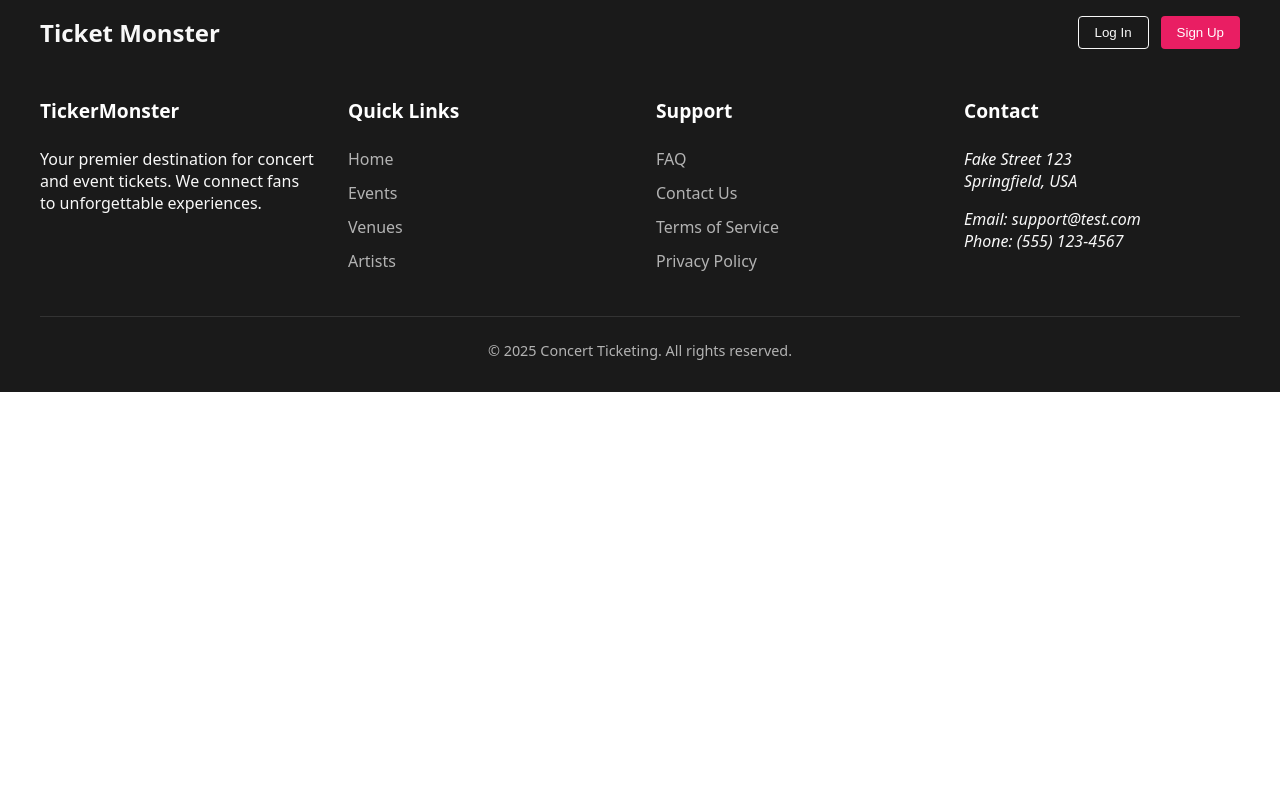
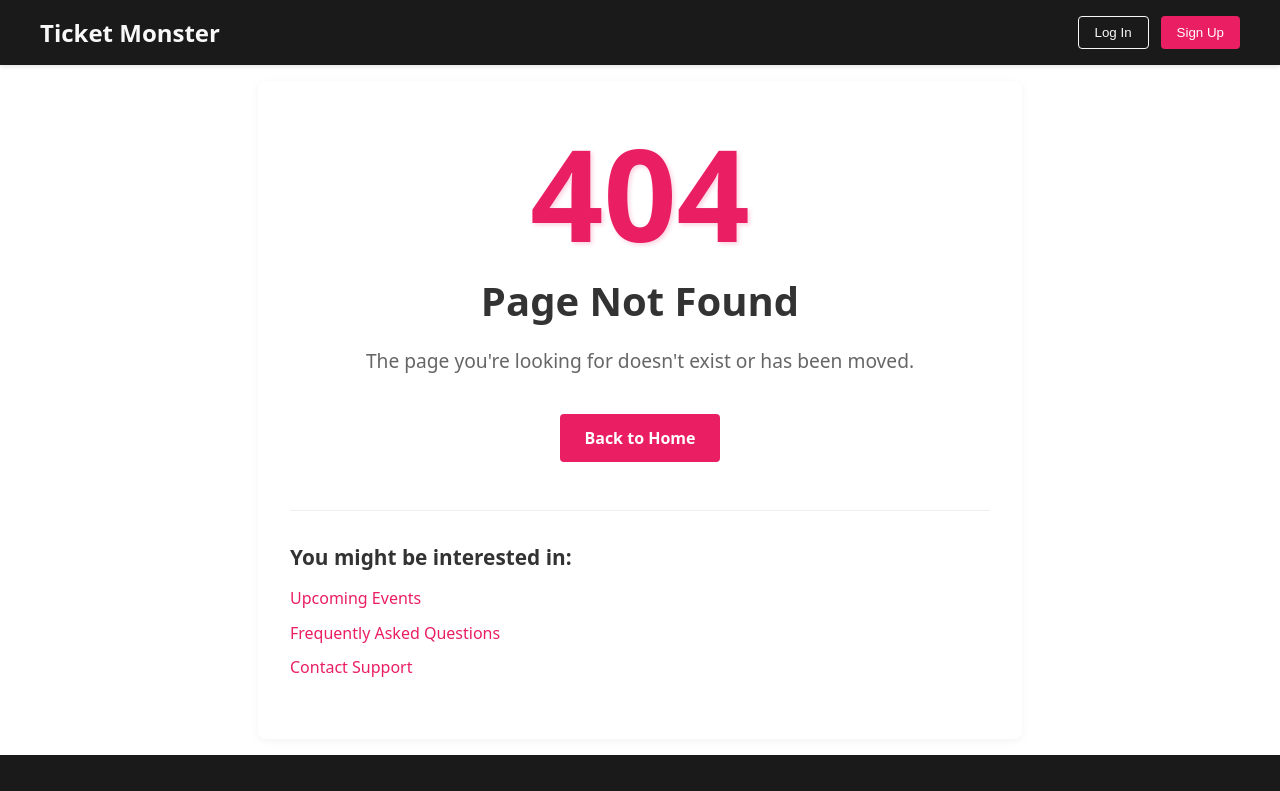
Before and after one commit to fvioz/ticket_monster, a React (Vite) app in the folder web/: page /artists in a window 1280 px wide. Shown: the top 791 px of the page. Built offline with nearby package versions, Linux system fonts and the light colour scheme.

Commit message:
Add not found route to web

```diff
--- a/web/src/App.tsx
+++ b/web/src/App.tsx
@@ -1,10 +1,29 @@
+import { Routes, Route } from "react-router-dom";
+
 import { Header } from "@components/Header";
 import { Footer } from "@components/Footer";
 
+import { NotFound } from "@pages/notFound";
+
 export const App: React.FC = () => {
+  const routeWrapper = (Component: React.FC) => {
+    // eslint-disable-next-line react/display-name
+    return () => (
+      <div className="route-wrapper">
+        <Component />
+      </div>
+    );
+  };
+
+  // Wrapping components with routeWrapper to maintain consistent layout
+  const NotFoundWrapper = routeWrapper(NotFound);
+
   return (
     <div className="app">
       <Header />
+      <Routes>
+        <Route path="*" element={<NotFoundWrapper />} />
+      </Routes>
       <Footer />
     </div>
   );
--- /dev/null
+++ b/web/src/pages/notFound/index.tsx
@@ -0,0 +1,41 @@
+import React from "react";
+import { Link } from "react-router-dom";
+import "./notFound.css";
+
+export const NotFound: React.FC = () => {
+  return (
+    <div className="not-found-page">
+      <div className="not-found-container">
+        <div className="not-found-content">
+          <div className="error-code">404</div>
+          <h1>Page Not Found</h1>
+          <p>
+            The page you&apos;re looking for doesn&apos;t exist or has been
+            moved.
+          </p>
+
+          <div className="not-found-actions">
+            <Link to="/" className="btn-primary">
+              Back to Home
+            </Link>
+          </div>
+
+          <div className="not-found-suggestions">
+            <h2>You might be interested in:</h2>
+            <ul>
+              <li>
+                <Link to="/events">Upcoming Events</Link>
+              </li>
+              <li>
+                <Link to="/faq">Frequently Asked Questions</Link>
+              </li>
+              <li>
+                <Link to="/contact">Contact Support</Link>
+              </li>
+            </ul>
+          </div>
+        </div>
+      </div>
+    </div>
+  );
+};
--- /dev/null
+++ b/web/src/pages/notFound/notFound.css
@@ -0,0 +1,133 @@
+.not-found-page {
+  min-height: calc(100vh - 400px);
+  display: flex;
+  align-items: center;
+  justify-content: center;
+  margin: 1em 0;
+}
+
+.not-found-container {
+  max-width: 700px;
+  width: 100%;
+  background-color: #ffffff;
+  border-radius: 8px;
+  box-shadow: 0 2px 10px rgba(0, 0, 0, 0.05);
+  padding: 3rem 2rem;
+  text-align: center;
+}
+
+.error-code {
+  font-size: 8rem;
+  font-weight: 700;
+  line-height: 1;
+  color: #e91e63;
+  margin-bottom: 1rem;
+  text-shadow: 2px 2px 4px rgba(233, 30, 99, 0.2);
+}
+
+.not-found-content h1 {
+  font-size: 2.5rem;
+  margin: 0 0 1rem;
+  color: #333;
+}
+
+.not-found-content p {
+  font-size: 1.2rem;
+  color: #666;
+  margin-bottom: 2.5rem;
+}
+
+.not-found-actions {
+  display: flex;
+  justify-content: center;
+  gap: 1rem;
+  margin-bottom: 3rem;
+}
+
+.btn-primary {
+  background-color: #e91e63;
+  color: white;
+  padding: 0.8rem 1.5rem;
+  border-radius: 4px;
+  text-decoration: none;
+  font-weight: 600;
+  transition: background-color 0.2s;
+}
+
+.btn-primary:hover {
+  background-color: #d81b60;
+}
+
+.btn-secondary {
+  background-color: transparent;
+  color: #333;
+  padding: 0.8rem 1.5rem;
+  border-radius: 4px;
+  text-decoration: none;
+  font-weight: 600;
+  border: 1px solid #ddd;
+  transition: all 0.2s;
+}
+
+.btn-secondary:hover {
+  background-color: #f5f5f5;
+  border-color: #ccc;
+}
+
+.not-found-suggestions {
+  border-top: 1px solid #eee;
+  padding-top: 2rem;
+  text-align: left;
+}
+
+.not-found-suggestions h2 {
+  font-size: 1.3rem;
+  margin: 0 0 1rem;
+  color: #333;
+}
+
+.not-found-suggestions ul {
+  list-style: none;
+  padding: 0;
+  margin: 0;
+}
+
+.not-found-suggestions li {
+  margin-bottom: 0.8rem;
+}
+
+.not-found-suggestions a {
+  color: #e91e63;
+  text-decoration: none;
+  font-weight: 500;
+  display: inline-block;
+  transition: color 0.2s;
+}
+
+.not-found-suggestions a:hover {
+  text-decoration: underline;
+}
+
+@media (max-width: 768px) {
+  .error-code {
+    font-size: 6rem;
+  }
+
+  .not-found-content h1 {
+    font-size: 2rem;
+  }
+
+  .not-found-actions {
+    flex-direction: column;
+  }
+}
+
+@media (max-width: 480px) {
+  .not-found-container {
+    padding: 2rem 1.5rem;
+  }
+
+  .error-code {
+    font-size: 5rem;
+  }
+}
```
